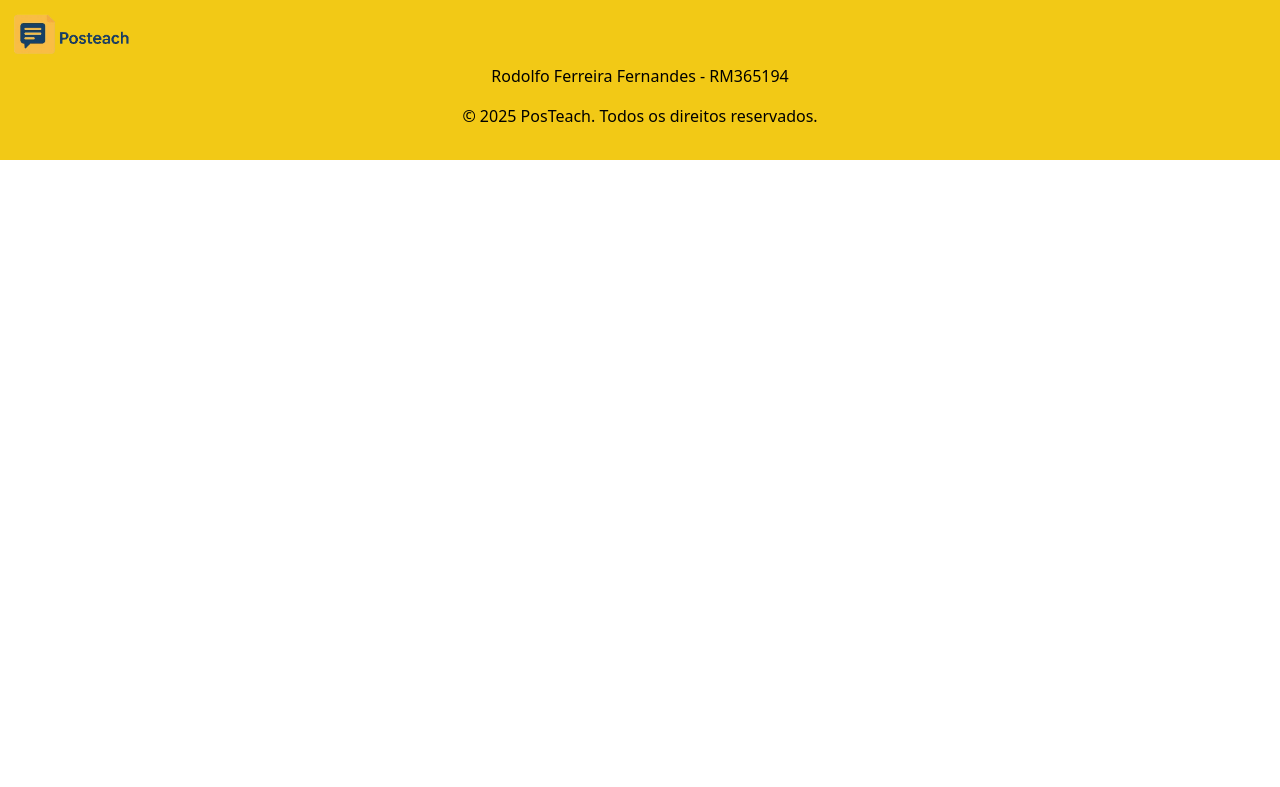
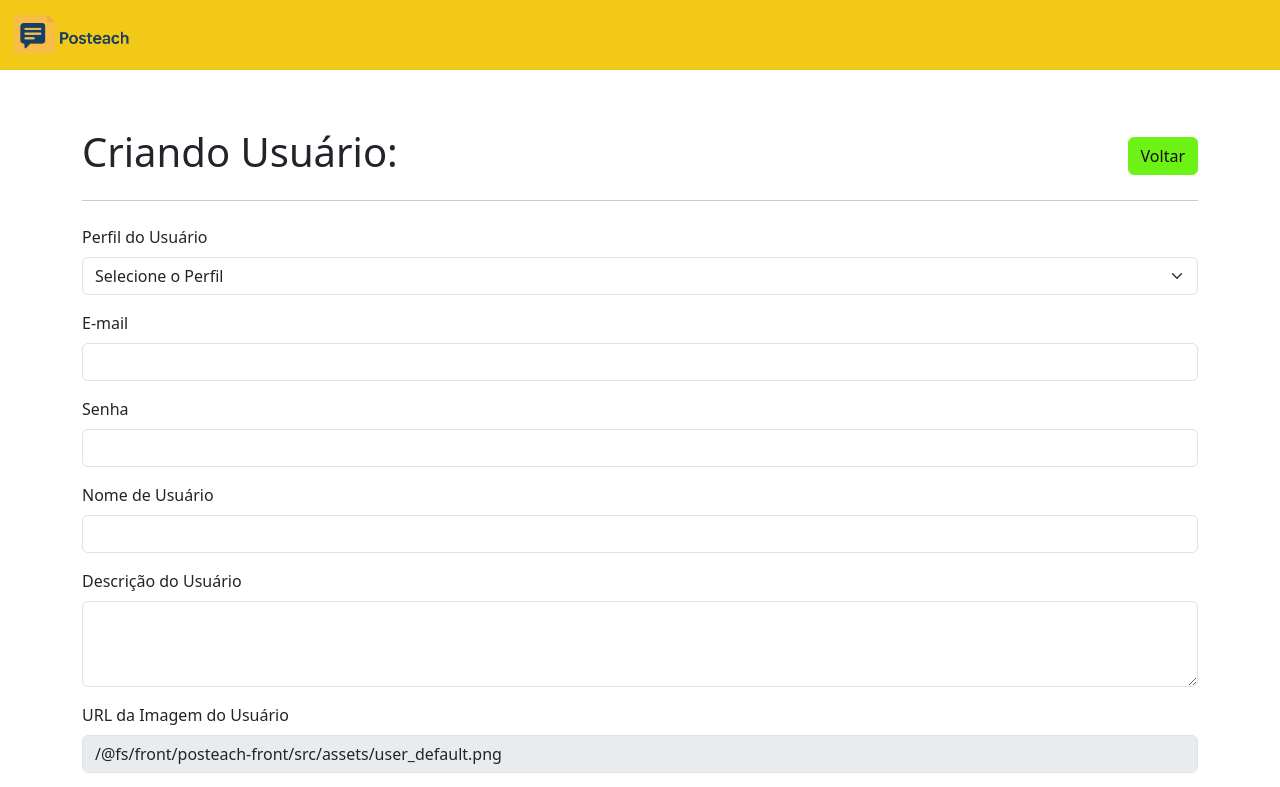
Before and after one commit to RodofoF/posTeach, a React (Vite) app in the folder front/posteach-front/: page /administration/create in a window 1280 px wide. Shown: the top 787 px of the page. Built offline with nearby package versions, Linux system fonts and the light colour scheme.

Commit message:
Feat: Administration Create

```diff
--- a/front/posteach-front/src/App.jsx
+++ b/front/posteach-front/src/App.jsx
@@ -8,6 +8,8 @@ import Navbar from './Components/Navbar/Navbar.jsx'
 import FooterComponent from './Components/FooterComponent/FooterComponent.jsx'
 import Home from './Pages/Home/Home.jsx'
 import Administration from './Pages/Administration/Administration.jsx'
+import AdministrationCreate from './Pages/Administration/Administration.Create.jsx'
+
 
 function App() {
   return (
@@ -18,6 +20,9 @@ function App() {
         <Route path="/login" element={<Login />} />
         <Route path="/" element={<Home />} />
         <Route path="/administration" element={<Administration />} />
+        <Route path="/administration/create" element={<AdministrationCreate />} />
+        {/* <Route path="/administration/edit/:id" element={<AdministrationEdit />} />
+        <Route path="/administration/detail/:id" element={<AdministrationDetail />} /> */}
       </Routes>
       <FooterComponent />
     </BrowserRouter>
--- a/front/posteach-front/src/Pages/Administration/Administration.Create.jsx
+++ b/front/posteach-front/src/Pages/Administration/Administration.Create.jsx
@@ -0,0 +1,195 @@
+import { useState } from 'react';
+import { Container, Form, Button, Alert } from 'react-bootstrap';
+import { useNavigate } from 'react-router-dom';
+import { Formik } from 'formik';
+import * as yup from 'yup';
+import PageTitle from '../../Components/PageTitle/PageTitle';
+import userDefaulftImage from '../../Assets/user_default.png';
+
+export default function AdministrationCreate() {
+
+    const url = `${import.meta.env.VITE_API_URL}/users`;
+    const token = localStorage.getItem('userToken');
+
+    const navigate = useNavigate();
+    const [submitError, setSubmitError] = useState('');
+    const [submitSuccess, setSubmitSuccess] = useState('');
+
+    const allowedProfiles = [0, 1, 2];
+
+    const schema = yup.object().shape({
+        profile_id: yup.number()
+            .typeError('Selecione um perfil válido')
+            .required('O perfil é obrigatório')
+            .oneOf(allowedProfiles, 'Perfil selecionado é inválido.')
+            .min(1, 'Perfil inválido.'),
+        username: yup.string().required('O nome de usuário é obrigatório'),
+        email: yup.string().email('Digite um e-mail válido').required('O e-mail é obrigatório'),
+        userdescription: yup.string(),
+        userimage: yup.string(),
+        password: yup.string()
+            .required('A senha é obrigatória')
+            .min(6, 'A senha deve ter pelo menos 6 caracteres'),
+    });
+
+    const handleSubmit = async (values, { setSubmitting, resetForm }) => {
+        setSubmitError('');
+        setSubmitSuccess('');
+
+        if (!token) {
+            setSubmitError('Token de autenticação não encontrado. Faça login novamente.');
+            setSubmitting(false);
+            return;
+        }
+
+        const dataToSend = {
+            ...values,
+            profile_id: Number(values.profile_id)
+        };
+
+        try {
+            const response = await fetch(url, {
+                method: 'POST',
+                headers: {
+                    'Content-Type': 'application/json',
+                    'Authorization': `Bearer ${token}`,
+                },
+                body: JSON.stringify(dataToSend),
+            });
+
+            if (response.status === 201) {
+                setSubmitSuccess('Usuário criado com sucesso!');
+                resetForm();
+
+                setTimeout(() => {
+                    navigate('/administration');
+                }, 1500);
+
+            } else {
+                let errorData;
+                try {
+                    errorData = await response.json();
+                } catch (e) {
+                    errorData = { message: `Erro na requisição. Código: ${response.status}` };
+                }
+
+                const errorMessage = errorData.message || errorData.error || `Erro na requisição: ${response.status}`;
+                throw new Error(errorMessage);
+            }
+
+        } catch (error) {
+            console.error("Erro ao criar usuário:", error);
+            setSubmitError(error.message);
+        } finally {
+            setSubmitting(false);
+        }
+    };
+
+    return (
+        <Container style={{ paddingTop: '4rem', marginBottom: '5rem'}}>
+            <PageTitle title={'Criando Usuário: '} button={true} />
+            <Formik
+                validationSchema={schema}
+                onSubmit={handleSubmit}
+                initialValues={{
+                    profile_id: '',
+                    username: '',
+                    email: '',
+                    userdescription: '',
+                    userimage: userDefaulftImage,
+                    password: '',
+                }}
+            >
+                {({ handleSubmit, handleChange, values, touched, errors, isSubmitting }) => (
+                    <Form className='mb-6' noValidate onSubmit={handleSubmit}>
+
+                        <Form.Group className="mb-3" controlId="formProfileId">
+                            <Form.Label>Perfil do Usuário</Form.Label>
+                            <Form.Select
+                                name="profile_id"
+                                value={values.profile_id}
+                                onChange={handleChange}
+                                isInvalid={touched.profile_id && !!errors.profile_id}
+                            >
+                                <option value="" disabled>Selecione o Perfil</option>
+                                <option value="0">0 - Full Admin</option>
+                                <option value="1">1 - Professor</option>
+                                <option value="2">2 - Aluno</option>
+                            </Form.Select>
+                            <Form.Control.Feedback type="invalid">{errors.profile_id}</Form.Control.Feedback>
+                        </Form.Group>
+                        <Form.Group className="mb-3" controlId="formEmail">
+                            <Form.Label>E-mail</Form.Label>
+                            <Form.Control
+                                type="email"
+                                name="email"
+                                value={values.email}
+                                onChange={handleChange}
+                                isInvalid={touched.email && !!errors.email}
+                            />
+                            <Form.Control.Feedback type="invalid">{errors.email}</Form.Control.Feedback>
+                        </Form.Group>
+
+                        <Form.Group className="mb-3" controlId="formPassword">
+                            <Form.Label>Senha</Form.Label>
+                            <Form.Control
+                                type="password"
+                                name="password"
+                                value={values.password}
+                                onChange={handleChange}
+                                isInvalid={touched.password && !!errors.password}
+                            />
+                            <Form.Control.Feedback type="invalid">{errors.password}</Form.Control.Feedback>
+                        </Form.Group>
+
+                        <Form.Group className="mb-3" controlId="formUsername">
+                            <Form.Label>Nome de Usuário</Form.Label>
+                            <Form.Control
+                                type="text"
+                                name="username"
+                                value={values.username}
+                                onChange={handleChange}
+                                isInvalid={touched.username && !!errors.username}
+                            />
+                            <Form.Control.Feedback type="invalid">{errors.username}</Form.Control.Feedback>
+                        </Form.Group>
+
+                        <Form.Group className="mb-3" controlId="formUserDescription">
+                            <Form.Label>Descrição do Usuário</Form.Label>
+                            <Form.Control
+                                as="textarea"
+                                rows={3}
+                                name="userdescription"
+                                value={values.userdescription}
+                                onChange={handleChange}
+                                isInvalid={touched.userdescription && !!errors.userdescription}
+                            />
+                            <Form.Control.Feedback type="invalid">{errors.userdescription}</Form.Control.Feedback>
+                        </Form.Group>
+
+                        <Form.Group className="mb-3" controlId="formUserImage">
+                            <Form.Label>URL da Imagem do Usuário</Form.Label>
+                            <Form.Control
+                                type="text"
+                                name="userimage"
+                                value={values.userimage}
+                                onChange={handleChange}
+                                isInvalid={touched.userimage && !!errors.userimage}
+                                disabled={true}
+                            />
+                            <Form.Control.Feedback type="invalid">{errors.userimage}</Form.Control.Feedback>
+                        </Form.Group>
+
+
+                        {submitError && <Alert variant="danger">{submitError}</Alert>}
+                        {submitSuccess && <Alert variant="success">{submitSuccess}</Alert>}
+
+                        <Button type="submit" variant="success" disabled={isSubmitting}>
+                            {isSubmitting ? 'Criando...' : 'Criar Usuário'}
+                        </Button>
+                    </Form>
+                )}
+            </Formik>
+        </Container>
+    );
+}
--- a/front/posteach-front/src/Pages/Administration/Administration.jsx
+++ b/front/posteach-front/src/Pages/Administration/Administration.jsx
@@ -106,7 +106,7 @@ export default function Administration() {
     return (
         <Container className="d-flex flex-column min-vh-100" style={{paddingTop: '4rem'}}>
             <div className="flex-grow-1">
-                <PageTitle title={'Usuários'}/>
+                <PageTitle title={'Usuários'} button={true}/>
 
                 <Row className="mb-4 align-items-center">
                     <Col xs={12} md={9} lg={10}>
@@ -130,7 +130,7 @@ export default function Administration() {
                         <Button
                             variant='success'
                             as={Link}
-                            to={'/user/create'}
+                            to={'/administration/create'}
                         >
                             Criar Novo Usuário
                         </Button>
```
Also changed, not shown: front/posteach-front/src/assets/user_default.png (added), 1 other file (tests, documents, lock files or other folders).
